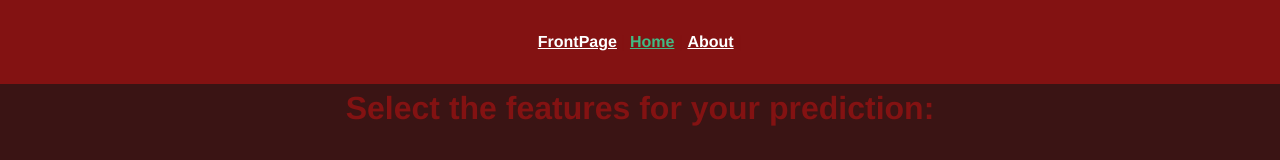
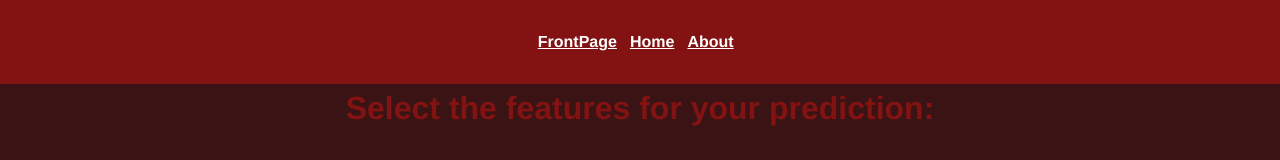
Before and after one commit to MarcusAndersson1/FlixPredix_Movie_Prediction, a Vue app in the folder FlixPredix/flixpredix-app/: page / in a window 1280 px wide. Shown: the top 160 px of the page. Built offline with nearby package versions, Linux system fonts and the light colour scheme.

Commit message:
play btn takes you to home

```diff
--- a/FlixPredix/flixpredix-app/src/App.vue
+++ b/FlixPredix/flixpredix-app/src/App.vue
@@ -1,7 +1,7 @@
 <template>
   <nav>
     <router-link to="/frontPage">FrontPage</router-link> |
-    <router-link to="/">Home</router-link> |
+    <router-link to="/home">Home</router-link> |
     <router-link to="/about">About</router-link> |
 
   </nav>
```
